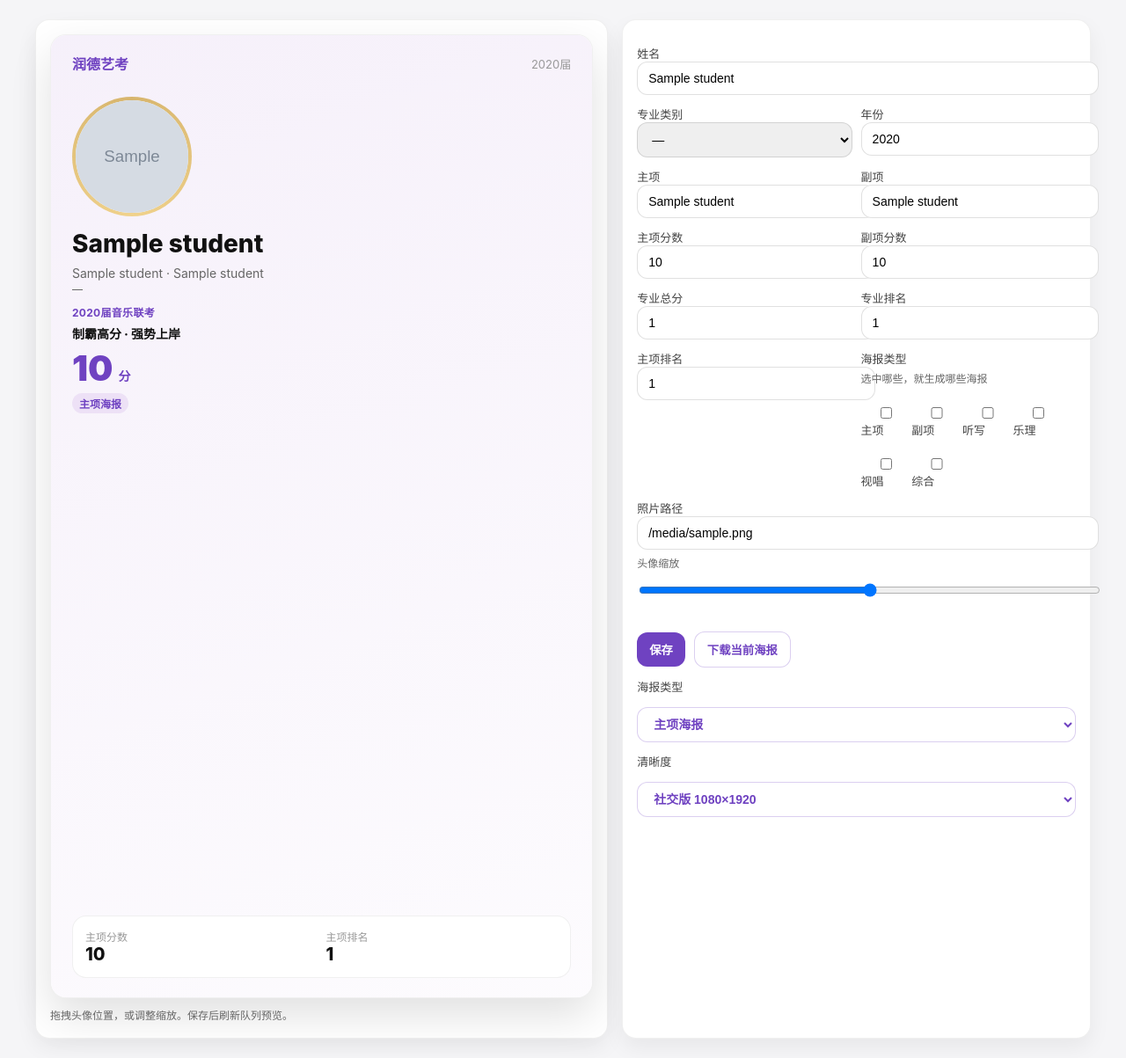
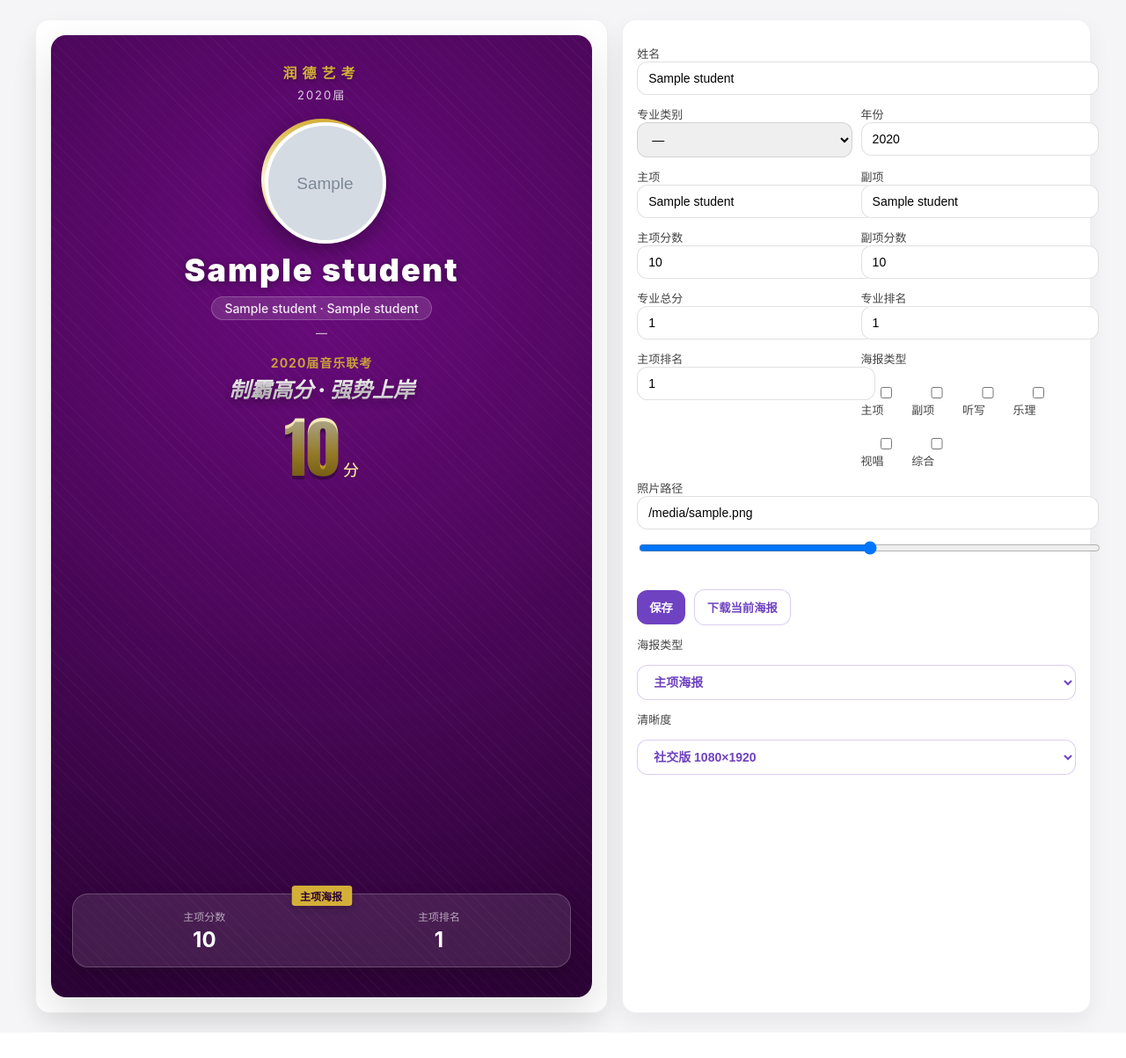
Before and after one commit to AbasswithoutBass/lanzhourundeartschool, a Python web app: template admin_app/templates/poster_factory_edit.html in a window 1280 px wide. Shown: the part 53-1256 px from the top of the page at 88% size. After the commit the page ends 1227 px from the top, so only its background shows below. Run offline with Jinja, Linux system fonts and the light colour scheme; the template is opened without the code that fills it: most values are stand-ins (such as "Sample title", 1, 10 or a date in 2020); grey boxes marked "Sample" are stand-in pictures.

Commit message:
海报视觉升级：商业紫金风格重构，同步前后端样式

```diff
--- a/admin_app/templates/poster_factory_edit.html
+++ b/admin_app/templates/poster_factory_edit.html
@@ -18,25 +18,28 @@
     .btn2{display:inline-block;margin-top:14px;padding:10px 14px;border-radius:12px;background:#fff;color:#6f42c1;font-weight:700;border:1px solid rgba(111,66,193,0.25);cursor:pointer}
     .poster-frame{background:#fff;border-radius:18px;overflow:hidden;border:1px solid rgba(0,0,0,.06);box-shadow:0 20px 48px rgba(0,0,0,0.12)}
     .poster{width:100%;aspect-ratio:9/16;background:#fff;position:relative;overflow:hidden}
-    .poster-bg{position:absolute;inset:0;background:linear-gradient(160deg, rgba(138,66,193,0.08), rgba(138,66,193,0.02))}
-    .poster-header{position:absolute;left:24px;right:24px;top:20px;display:flex;align-items:center;justify-content:space-between}
-    .brand{font-weight:800;color:#6f42c1;font-size:16px}
-    .year{color:#999;font-size:13px}
-    .avatar-wrap{position:absolute;left:24px;top:70px;width:128px;height:128px;border-radius:999px;background:conic-gradient(from 0deg,#d7b56d,#f0d28c,#d7b56d);padding:4px;cursor:grab}
-    .avatar{width:100%;height:100%;border-radius:999px;background:#fff;overflow:hidden;position:relative}
+    .poster-bg{position:absolute;inset:0;background:radial-gradient(circle at 50% 25%, #6a0b7d 0%, #2a0333 100%)}
+    .poster::after{content:'';position:absolute;inset:0;background:repeating-linear-gradient(45deg, rgba(255,255,255,0.03) 0, rgba(255,255,255,0.03) 1px, transparent 1px, transparent 10px);pointer-events:none}
+    .poster-header{position:absolute;left:0;right:0;top:30px;text-align:center;z-index:2}
+    .brand{font-weight:900;color:#d4af37;font-size:16px;letter-spacing:6px;margin-bottom:4px;text-transform:uppercase;text-shadow:0 2px 4px rgba(0,0,0,0.3)}
+    .year{color:rgba(255,255,255,0.8);font-size:13px;letter-spacing:2px}
+    .avatar-wrap{position:absolute;left:50%;top:95px;transform:translateX(-50%);width:130px;height:130px;border-radius:50%;padding:4px;background:linear-gradient(180deg,#d4af37,#fbf5d5,#d4af37);box-shadow:0 12px 30px rgba(0,0,0,0.4);cursor:grab;z-index:3}
+    .avatar{width:100%;height:100%;border-radius:50%;background:#eee;overflow:hidden;position:relative;border:4px solid #fff}
     .avatar img{width:100%;height:100%;object-fit:cover;display:block;transform:translate(var(--px,0),var(--py,0)) scale(var(--ps,1))}
-    .poster-main{position:absolute;left:24px;right:24px;top:220px}
-    .name{font-size:28px;font-weight:800;color:#111}
-    .meta{margin-top:8px;color:#666;font-size:14px}
-    .promo{margin-top:8px;font-size:12px;color:#6f42c1;font-weight:700;letter-spacing:.3px}
-    .campaign{margin-top:6px;font-size:14px;color:#111;font-weight:800}
-    .hero-score{margin-top:10px;font-size:40px;font-weight:900;color:#6f42c1;line-height:1}
-    .hero-score .unit{font-size:14px;color:#6f42c1;font-weight:700;margin-left:6px}
-    .score-box{position:absolute;left:24px;right:24px;bottom:22px;background:#fff;border:1px solid rgba(0,0,0,.06);border-radius:16px;padding:14px;display:grid;grid-template-columns:1fr 1fr;gap:10px}
-    .score-box .label{font-size:12px;color:#999}
-    .score-box .value{font-size:20px;font-weight:800;color:#111}
-    .badge{display:inline-block;font-size:12px;padding:3px 8px;border-radius:999px;background:rgba(138,66,193,0.1);color:#6f42c1;font-weight:700}
-    .small{font-size:12px;color:#666;line-height:1.6}
+    .poster-main{position:absolute;left:20px;right:20px;top:245px;text-align:center;z-index:2}
+    .name{font-size:36px;font-weight:900;color:#fff;text-shadow:0 2px 10px rgba(0,0,0,0.4);letter-spacing:2px}
+    .meta{margin-top:8px;color:rgba(255,255,255,0.9);font-size:14px;font-weight:500;display:inline-block;padding:4px 14px;border-radius:20px;background:rgba(255,255,255,0.12);border:1px solid rgba(255,255,255,0.2)}
+    .small{display:none} /* Hide small text in new layout */
+    .promo{margin-top:16px;font-size:14px;color:#d4af37;font-weight:700;letter-spacing:1px;opacity:0.9}
+    .campaign{margin-top:2px;font-size:24px;color:#fff;font-weight:900;font-style:italic;background:linear-gradient(180deg,#fff 20%,#e0e0e0 100%);-webkit-background-clip:text;-webkit-text-fill-color:transparent;text-shadow:0 4px 10px rgba(0,0,0,0.3)}
+    .hero-score{margin-top:12px;font-size:76px;font-weight:900;color:#d4af37;line-height:1;text-shadow:0 4px 0 rgba(0,0,0,0.3);font-family:Impact,sans-serif;background:linear-gradient(180deg,#fbf5d5 0%, #d4af37 60%, #a17f1a 100%);-webkit-background-clip:text;-webkit-text-fill-color:transparent}
+    .hero-score .unit{font-size:18px;color:#ffeeb0;font-weight:500;margin-left:4px;font-style:normal;font-family:sans-serif;text-shadow:none;-webkit-text-fill-color:#ffeeb0}
+    .score-box{position:absolute;left:24px;right:24px;bottom:34px;background:rgba(255,255,255,0.1);backdrop-filter:blur(10px);border:1px solid rgba(255,255,255,0.2);border-radius:18px;padding:16px;display:grid;grid-template-columns:1fr 1fr;gap:0;color:#fff;text-align:center;box-shadow:0 8px 20px rgba(0,0,0,0.2)}
+    .score-box > div:first-child{border-right:1px solid rgba(255,255,255,0.15)}
+    .score-box .label{font-size:12px;color:rgba(255,255,255,0.6);margin-bottom:4px}
+    .score-box .value{font-size:24px;font-weight:700;color:#fff}
+    .badge{display:none} /* Replaced by meta line */
+    .type-label{position:absolute;top:-10px;left:50%;transform:translateX(-50%);background:#d4af37;color:#2a0333;font-size:12px;font-weight:800;padding:3px 10px;border-radius:4px;box-shadow:0 4px 8px rgba(0,0,0,0.2)}
   </style>
 </head>
 <body>
@@ -67,13 +70,13 @@
             <div class="poster-main">
               <div class="name" id="nameText">—</div>
               <div class="meta" id="metaText">—</div>
-              <div class="small" id="locationText">—</div>
+              <div id="locationText" style="margin-top:6px;color:rgba(255,255,255,0.7);font-size:13px;font-weight:500">—</div>
               <div class="promo" id="promoText">—</div>
-              <div class="campaign" id="campaignText">—</div>
+              <div class="campaign" id="campaignText">制霸高分 · 强势上岸</div>
               <div class="hero-score"><span id="heroScore">—</span><span class="unit">分</span></div>
-              <div style="margin-top:8px"><span class="badge" id="typeBadge">主项海报</span></div>
             </div>
             <div class="score-box">
+              <div class="type-label" id="typeBadge">主项海报</div>
               <div>
                 <div class="label" id="scoreLabel">主项分数</div>
                 <div class="value" id="scoreValue">—</div>
```
Also changed, not shown: index.html (+38 -20 lines).
